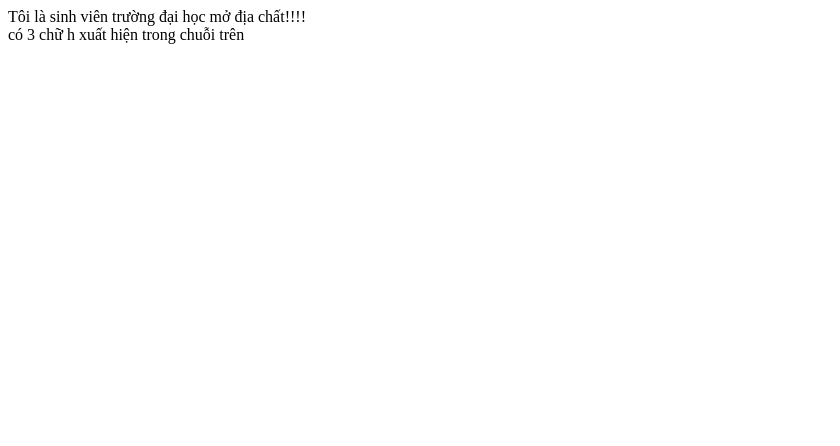
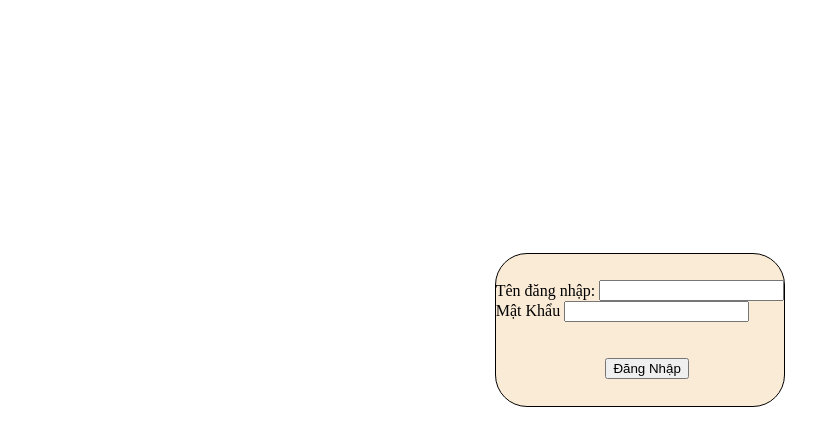
Before and after one commit to Hmkien/Baithuchanhweb, a PHP site: page /index.php in a window 1280 px wide. Shown: the top 446 px of the page, without its empty margins (0-840 px from the left). Run offline with PHP 8.4, Linux system fonts and the light colour scheme.

Commit message:
slide 36

```diff
--- a/PHP/index.php
+++ b/PHP/index.php
@@ -1,7 +1,53 @@
-<?php
-$name="Tôi là sinh viên trường đại học mở địa chất!!!!";
-$temp = substr_count($name ,"h");
-echo $name;
-echo"<br>có " . $temp . " chữ h xuất hiện trong chuỗi trên";
+<!DOCTYPE html>
+<html lang="en">
 
-?>
+<head>
+    <meta charset="UTF-8">
+    <meta name="viewport" content="width=device-width, initial-scale=1.0">
+    <title>login</title>
+    <style>
+        .login {
+            margin: 0 auto;
+            border: 1px solid black;
+            width: max-content;
+            height: max-content;
+            margin-top: 20%;
+            border-radius: 2em;
+            background-color: antiquewhite;
+        }
+
+        .login input[type="text"] {
+            margin-top: 2em;
+        }
+
+        .login input[type="submit"] {
+            margin-left: 38%;
+            margin-bottom: 2em;
+        }
+    </style>
+</head>
+
+<body>
+    <form action="../PHP/index.php" method="get">
+        <div class="login">
+            <label for="username"> Tên đăng nhập:</label>
+            <input type="text" name="username"><br>
+            <label for="password">Mật Khẩu</label>
+            <input type="password" name="password"><br>
+            <br><br>
+            <input type="submit" value="Đăng Nhập">
+            <br>
+        </div>
+
+    </form>
+    <?php
+    if(isset($_GET['username'])&& isset($_GET['password'])){
+        $name = $_GET['username'];
+        $pw=$_GET['password'];
+        echo"wellcome" . $name . "có mật khẩu là:". $pw;
+    }
+    ?>
+
+</body>
+
+</html
```
